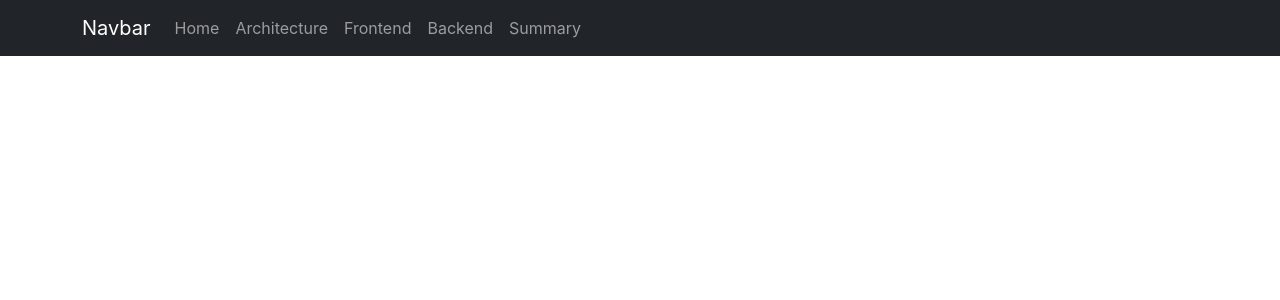
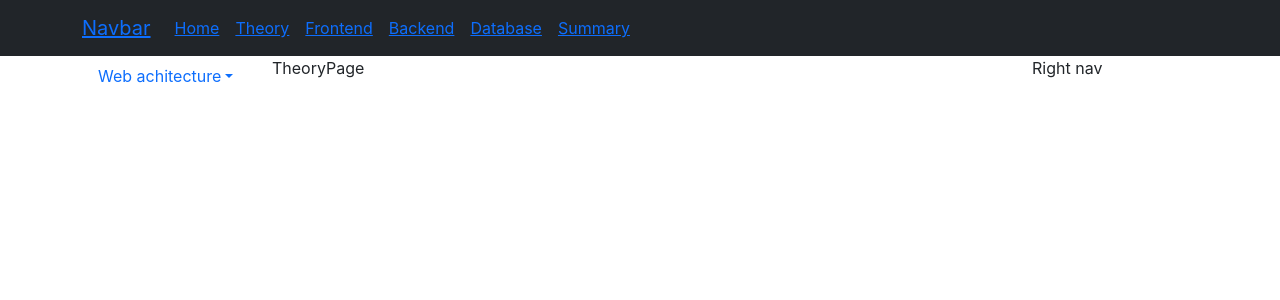
Before and after one commit to DmitriyAfa/web_developer, a React (Create React App) app: page /theory in a window 1280 px wide. Shown: the top 300 px of the page. Built offline with nearby package versions, Linux system fonts and the light colour scheme.

Commit message:
The routes were updated and the right sidebar was set up

```diff
--- a/src/components/App/App.jsx
+++ b/src/components/App/App.jsx
@@ -2,9 +2,11 @@ import "./App.css";
 import { Routes, Route, Navigate } from "react-router-dom";
 import { HeaderApp } from "./Header";
 import { HomePage } from "../../pages/Home/Home";
-import { ArchitectureLayout } from "../layouts/Architecture";
-import { ArchitecturePage } from "../../pages/Architecture/Architecture";
-import { SitemapPage } from "../../pages/Architecture/Sitemap/Sitemap";
+import { TheoryLayout } from "../layouts/TheoryLayout";
+import { TheoryPage } from "../../pages/Theory/Theory";
+import { SitemapPage } from "../../pages/Theory/WebArchitecture/Sitemap/Sitemap";
+import { WebArchitectureLayout } from "../layouts/WebArchitectureLayout";
+import { WebArchitecturePage } from "../../pages/Theory/WebArchitecture/WebArchitecture";
 
 function App() {
   return (
@@ -16,9 +18,12 @@ function App() {
         {/* <Route path="contacts" element={<p>Our contact</p>} />
           <Route path="team" element={<p>Our team</p>} /> */}
 
-        <Route path="architecture" element={<ArchitectureLayout />}>
-          <Route index element={<ArchitecturePage />} />
-          <Route path="sitemap" element={<SitemapPage />} />
+        <Route path="theory" element={<TheoryLayout />}>
+          <Route index element={<TheoryPage />} />
+          <Route path="webArchitecture" element={<WebArchitectureLayout />}>
+            <Route index element={<WebArchitecturePage />} />
+            <Route path="sitemap" element={<SitemapPage />} />
+          </Route>
         </Route>
         {/* <Route path="about-us" element={<Navigate to="/about" replace />} />
           <Route path="posts" element={<Blogpage />} />
--- a/src/components/App/Header.jsx
+++ b/src/components/App/Header.jsx
@@ -1,16 +1,32 @@
 import { Container, Nav, Navbar } from "react-bootstrap";
+import { Link } from "react-router-dom";
 export const HeaderApp = () => {
   return (
     <>
       <Navbar bg="dark" variant="dark">
         <Container>
-          <Navbar.Brand href="/">Navbar</Navbar.Brand>
+          <Navbar.Brand>
+            <Link to="/">Navbar</Link>
+          </Navbar.Brand>
           <Nav className="me-auto">
-            <Nav.Link href="/">Home</Nav.Link>
-            <Nav.Link href="/architecture">Architecture</Nav.Link>
-            <Nav.Link href="/frontend">Frontend</Nav.Link>
-            <Nav.Link href="/backend">Backend</Nav.Link>
-            <Nav.Link href="/summary">Summary</Nav.Link>
+            <Nav.Link>
+              <Link to="/">Home</Link>
+            </Nav.Link>
+            <Nav.Link>
+              <Link to="/theory">Theory</Link>
+            </Nav.Link>
+            <Nav.Link>
+              <Link to="/frontend">Frontend</Link>
+            </Nav.Link>
+            <Nav.Link>
+              <Link to="/backend">Backend</Link>
+            </Nav.Link>
+            <Nav.Link>
+              <Link to="/database">Database</Link>
+            </Nav.Link>
+            <Nav.Link>
+              <Link to="/summary">Summary</Link>
+            </Nav.Link>
           </Nav>
         </Container>
       </Navbar>
--- a/src/components/Home/Steps.jsx
+++ b/src/components/Home/Steps.jsx
@@ -2,7 +2,7 @@ import { Card } from "react-bootstrap";
 import { GoingTo } from "../Glossary/GoingTo";
 import { ToFigureOut } from "../Glossary/ToFigureOut";
 import { Link } from "react-router-dom";
-import sitemapImg from "../../pages/Architecture/Sitemap/sitemap.jpg";
+import sitemapImg from "../../pages/Theory/Sitemap/sitemap.jpg";
 export const Steps = () => {
   const StepZero = () => {
     return (
--- a/src/components/layouts/Architecture.jsx
+++ /dev/null
@@ -1,15 +0,0 @@
-import { Container, Row, Col } from "react-bootstrap";
-import { Outlet } from "react-router-dom";
-
-export const ArchitectureLayout = () => {
-  return (
-    <Container>
-      <Row>
-        <Col md={2} className="d-flex flex-column">
-          left nav
-        </Col>
-        <Outlet />
-      </Row>
-    </Container>
-  );
-};
--- /dev/null
+++ b/src/components/layouts/TheoryLayout.jsx
@@ -0,0 +1,24 @@
+import { Container, Row, Col, Nav, NavDropdown } from "react-bootstrap";
+import { Outlet } from "react-router-dom";
+import { Link } from "react-router-dom";
+export const TheoryLayout = () => {
+  return (
+    <Container>
+      <Row>
+        <Col md={2} className="d-flex flex-column">
+          <Nav className="flex-column">
+            <NavDropdown title="Web achitecture" id="nav-dropdown">
+              <NavDropdown.Item>
+                <Link to="/theory/webArchitecture">Home</Link>
+              </NavDropdown.Item>
+              <NavDropdown.Item>
+                <Link to="/theory/webArchitecture/sitemap">Sitemap</Link>
+              </NavDropdown.Item>
+            </NavDropdown>
+          </Nav>
+        </Col>
+        <Outlet />
+      </Row>
+    </Container>
+  );
+};
--- /dev/null
+++ b/src/components/layouts/WebArchitectureLayout.jsx
@@ -0,0 +1,8 @@
+import { Outlet } from "react-router-dom";
+export const WebArchitectureLayout = () => {
+  return (
+    <>
+      <Outlet />
+    </>
+  );
+};
--- a/src/pages/Architecture/Architecture.jsx
+++ b/src/pages/Theory/Theory.jsx
@@ -1,9 +1,9 @@
 import { Col } from "react-bootstrap";
 
-export const ArchitecturePage = () => {
+export const TheoryPage = () => {
   return (
     <>
-      <Col md={8}>ArchitecturePage</Col>
+      <Col md={8}>TheoryPage</Col>
       <Col md={2}>Right nav</Col>
     </>
   );
--- /dev/null
+++ b/src/pages/Theory/WebArchitecture/WebArchitecture.jsx
@@ -0,0 +1,9 @@
+import { Col } from "react-bootstrap";
+export const WebArchitecturePage = () => {
+  return (
+    <>
+      <Col md={8}>WebArchitecturePage</Col>
+      <Col md={2}>Right nav</Col>
+    </>
+  );
+};
```
Also changed, not shown: src/pages/Theory/WebArchitecture/Sitemap/Sitemap.jsx (renamed from src/pages/Architecture/Sitemap/Sitemap.jsx), src/pages/Theory/WebArchitecture/Sitemap/sitemap.jpg (renamed from src/pages/Architecture/Sitemap/sitemap.jpg), src/pages/Theory/consts/topicks.js (renamed from src/pages/Architecture/consts/topicks.js).
